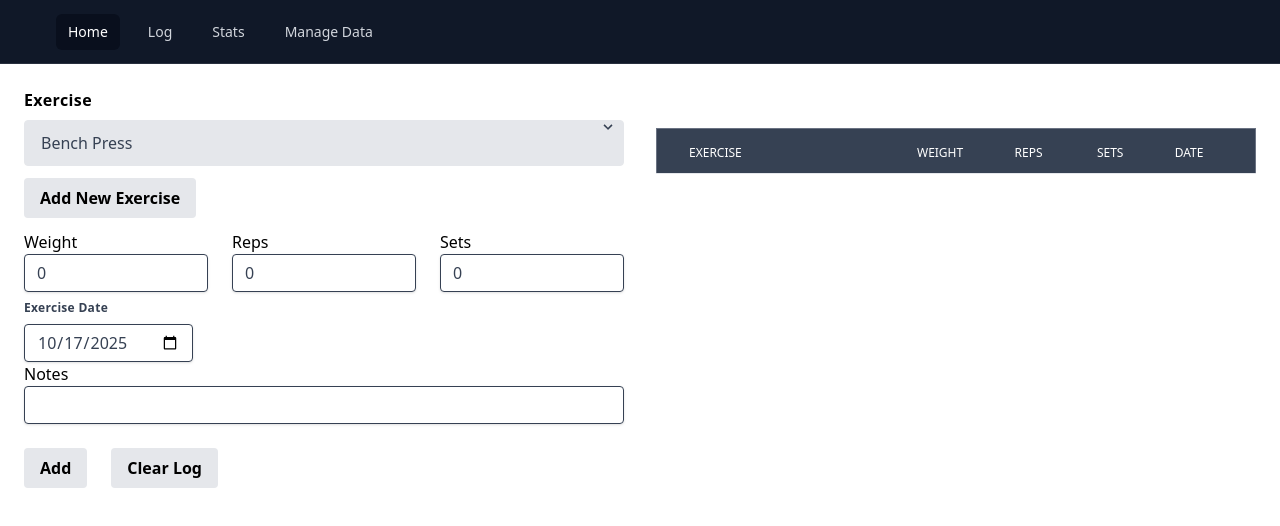
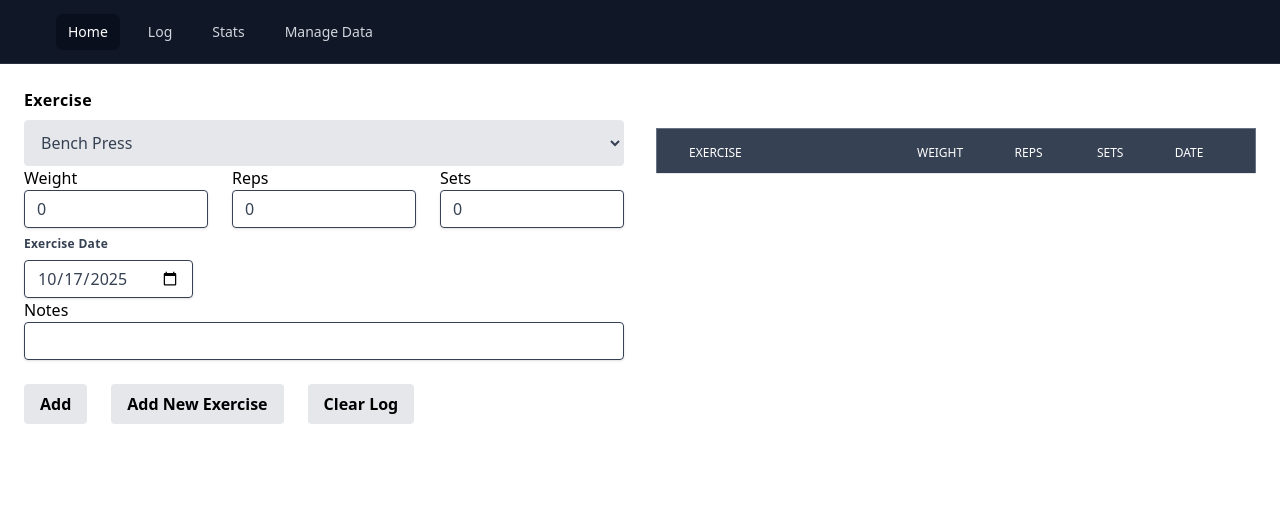
Before and after one commit to AnthonyFlowers/gym-tracker, a Vue app: page / in a window 1280 px wide. Shown: the top 526 px of the page. Built offline with nearby package versions, Linux system fonts and the light colour scheme.

Commit message:
switched to dixie for db

```diff
--- /dev/null
+++ b/src/components/DropdownSelect.vue
@@ -0,0 +1,60 @@
+<template>
+    <div class="relative">
+        <label v-if="label" :for="id" class="block tracking-wide text-black-700 font-bold mb-2">
+            {{ label }}
+        </label>
+        <select
+            :id="id"
+            class="block w-full bg-gray-200 border border-gray-200 text-gray-700 px-3 py-2.5 rounded focus:outline-none focus:bg-white focus:border-gray-500"
+            :value="modelValue"
+            @change="onChange"
+        >
+            <option v-for="(item, index) in items" :key="index" :value="item[valueKey]">
+                {{ item[labelKey] }}
+            </option>
+        </select>
+    </div>
+</template>
+
+<script lang="ts">
+import { defineComponent } from 'vue';
+import type { PropType } from 'vue';
+
+export default defineComponent({
+    name: 'DropdownSelect',
+    props: {
+        items: {
+            type: Array as PropType<any[]>,
+            required: true,
+        },
+        modelValue: {
+            type: [String, Number],
+            required: true,
+        },
+        label: {
+            type: String,
+            default: '',
+        },
+        id: {
+            type: String,
+            default: 'dropdown',
+        },
+        labelKey: {
+            type: String,
+            default: 'name',
+        },
+        valueKey: {
+            type: String,
+            default: 'name',
+        },
+    },
+    emits: ['update:modelValue', 'change'],
+    methods: {
+        onChange(event: Event) {
+            const value = (event.target as HTMLSelectElement).value;
+            this.$emit('update:modelValue', value);
+            this.$emit('change', value);
+        },
+    },
+});
+</script>
--- a/src/components/ExerciseInput.vue
+++ b/src/components/ExerciseInput.vue
@@ -1,39 +1,11 @@
 <template>
     <div>
-        <div class="relative">
-            <label for="workoutName" class="block tracking-wide text-black-700 font-bold mb-2"
-                >Exercise</label
-            >
-            <select
-                v-model="workoutName"
-                id="workoutName"
-                class="block appearance-none w-full bg-gray-200 border border-gray-200 text-gray-700 py-3 px-4 pr-8 rounded leading-tight focus:outline-none focus:bg-white focus:border-gray-500"
-            >
-                <option
-                    v-for="(exercise, index) in getExercises()"
-                    :value="exercise.name"
-                    :key="index"
-                >
-                    {{ exercise.name }}
-                </option>
-            </select>
-            <div
-                class="pointer-events-none absolute inset-y-0 right-0 flex items-center px-2 text-gray-700"
-            >
-                <svg
-                    class="fill-current h-4 w-4"
-                    xmlns="http://www.w3.org/2000/svg"
-                    viewBox="0 0 20 20"
-                >
-                    <path
-                        d="M9.293 12.95l.707.707L15.657 8l-1.414-1.414L10 10.828 5.757 6.586 4.343 8z"
-                    />
-                </svg>
-            </div>
-        </div>
-        <div class="py-3">
-            <BasicButton @click="addExercise" text="Add New Exercise" />
-        </div>
+        <DropdownSelect
+            :items="getExercises()"
+            v-model="workoutName"
+            label="Exercise"
+            id="workoutName"
+        />
         <div class="flex flex-wrap -mx-3 mb-2">
             <div class="w-full md:w-1/3 px-3 mb-6 md:mb-0">
                 <label for="weight">Weight</label>
@@ -90,6 +62,7 @@
         </div>
         <div class="flex space-x-6">
             <BasicButton text="Add" @click="addWorkout" />
+            <BasicButton @click="addExercise" text="Add New Exercise" />
             <ConfirmButton
                 initialText="Clear Log"
                 confirmText="Confirm"
@@ -104,8 +77,10 @@ import { formatDate } from '@/helpers/date';
 import { useExerciseLogStore } from '@/stores/exercise-log';
 import { isValidExercise } from '@/helpers/validation';
 import { useExerciseStore } from '@/stores/exercise';
-import BasicButton from './BasicButton.vue';
-import ConfirmButton from './ConfirmButton.vue';
+
+import BasicButton from '@/components/BasicButton.vue';
+import ConfirmButton from '@/components/ConfirmButton.vue';
+import DropdownSelect from '@/components/DropdownSelect.vue';
 
 export default {
     data() {
@@ -123,7 +98,7 @@ export default {
             this.workoutName = await this.getFirstExerciseName();
         });
     },
-    components: { BasicButton, ConfirmButton },
+    components: { BasicButton, ConfirmButton, DropdownSelect },
     methods: {
         addWorkout() {
             const exercise = {
@@ -142,7 +117,7 @@ export default {
             }
         },
         clearWorkouts() {
-            this.exerciseLogStore.$reset();
+            this.exerciseLogStore.clearExerciseLog();
         },
         addExercise() {
             alert('add exercise not implemented');
@@ -166,41 +141,3 @@ export default {
     },
 };
 </script>
-
-<style scoped>
-/* div {
-    border-radius: 5px;
-    background-color: #f2f2f2;
-    padding: 20px;
-}
-
-label {
-    display: block;
-}
-
-input[type='text'],
-select {
-    width: 100%;
-    padding: 12px;
-    margin: 8px 0;
-    display: inline-block;
-    border: 1px solid #ccc;
-    border-radius: 4px;
-    box-sizing: border-box;
-}
-
-input[type='submit'] {
-    width: 100%;
-    background-color: #4caf50;
-    color: white;
-    padding: 14px;
-    margin: 8px 0;
-    border: none;
-    border-radius: 4px;
-    cursor: pointer;
-}
-
-input[type='submit']:hover {
-    background-color: #45a049;
-} */
-</style>
--- a/src/components/ExerciseLog.vue
+++ b/src/components/ExerciseLog.vue
@@ -79,12 +79,14 @@ export default {
         };
     },
     mounted() {
-        if(!this.exerciseLogStore.isLoaded) {
-            this.loadExerciseLogs().then(() => {
-                console.log('Exercise logs loaded successfully.');
-            }).catch((error) => {
-                console.error('Error loading exercise logs:', error);
-            });
+        if (!this.exerciseLogStore.isLoaded) {
+            this.loadExerciseLogs()
+                .then(() => {
+                    console.log('Exercise logs loaded successfully.');
+                })
+                .catch((error) => {
+                    console.error('Error loading exercise logs:', error);
+                });
         }
     },
     components: { ConfirmButton },
@@ -92,8 +94,8 @@ export default {
         getExercises() {
             return [...this.exerciseLogStore.exerciseLog].reverse();
         },
-        deleteExercise(exerciseId: string) {
-            this.exerciseLogStore.deleteExerciseLog(exerciseId);
+        async deleteExercise(logId: string) {
+            await this.exerciseLogStore.deleteLoggedExercise(logId);
         },
         async loadExerciseLogs() {
             await this.exerciseLogStore.loadExerciseLog();
--- a/src/services/ClientDataService.interface.ts
+++ /dev/null
@@ -1 +0,0 @@
-export type ExerciseRow = [number, string];
--- a/src/services/ClientDataService.ts
+++ b/src/services/ClientDataService.ts
@@ -1,9 +1,8 @@
 import type { Exercise, LoggedExercise } from '@/models/exercise.interface';
 import { GymTrackerDatabase } from './GymTrackerDatabase';
 
-export class ClientDataService {
+class ClientDataService {
     private gymTrackerDatabase;
-
 
     constructor(gymTrackerDatabase = new GymTrackerDatabase()) {
         this.gymTrackerDatabase = gymTrackerDatabase;
@@ -32,7 +31,7 @@ export class ClientDataService {
 
     async getExercisesByMuscle(muscle: string) {
         const allExercises = await this.gymTrackerDatabase.exercises.toArray();
-        const result = allExercises.filter(exercise => exercise.name.includes(muscle));
+        const result = allExercises.filter((exercise) => exercise.name.includes(muscle));
         return result;
     }
 
@@ -45,8 +44,8 @@ export class ClientDataService {
         await this.gymTrackerDatabase.addExerciseLog(log);
     }
 
-    async deleteExerciseLog(logId: string) {
-        await this.gymTrackerDatabase.deleteExerciseLog(logId);
+    async deleteLoggedExercise(logId: string) {
+        await this.gymTrackerDatabase.deleteLoggedExercise(logId);
     }
 
     async setExerciseLogs(logs: LoggedExercise[]) {
@@ -54,9 +53,9 @@ export class ClientDataService {
     }
 }
 
- let clientDataServiceInstance: ClientDataService;
+let clientDataServiceInstance: ClientDataService;
 
- export function getClientDataServiceInstance() {
+export function getClientDataServiceInstance(): ClientDataService {
     if (!clientDataServiceInstance) {
         clientDataServiceInstance = new ClientDataService();
     }
--- a/src/services/GymTrackerDatabase.ts
+++ b/src/services/GymTrackerDatabase.ts
@@ -50,7 +50,7 @@ export class GymTrackerDatabase extends Dexie {
         await this.exerciseLogs.bulkAdd(logs);
     }
 
-    async deleteExerciseLog(id: string) {
+    async deleteLoggedExercise(id: string) {
         await this.exerciseLogs.delete(id);
     }
 }
--- a/src/stores/exercise.ts
+++ b/src/stores/exercise.ts
@@ -1,8 +1,6 @@
-
 import { startingExercises } from '@/models/consts';
 import type { Exercise, Muscle } from '@/models/exercise.interface';
 import { defineStore } from 'pinia';
-import { GymTrackerDatabase } from '@/services/GymTrackerDatabase';
 import { getClientDataServiceInstance } from '@/services/ClientDataService';
 
 export const useExerciseStore = defineStore('exercise', {
@@ -37,7 +35,7 @@ export const useExerciseStore = defineStore('exercise', {
             if (!exercises) return;
             await this.db.setExercises(exercises);
             this.exercises = exercises;
-        }
+        },
     },
     persist: false,
 });
```
Also changed, not shown: src/stores/exercise-log.ts (+41 -11 lines), 1 other file (tests, documents, lock files or other folders).
